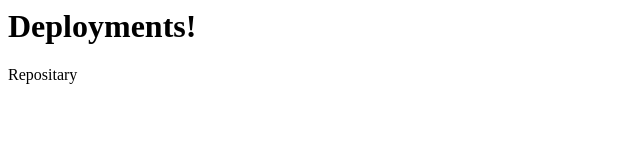
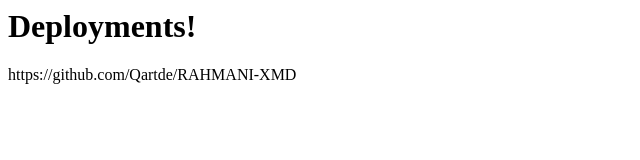
Before and after one commit to Qartey/Qart_Md1, a plain HTML site: page index.html in a window 1280 px wide. Shown: the whole page, without its empty margins (0-640 px from the left). Drawn offline with Linux system fonts and the light colour scheme.

Commit message:
Update index.html

```diff
--- a/index.html
+++ b/index.html
@@ -5,6 +5,6 @@
   </head>
   <body>
     <h1>Deployments!</h1>
-    <p>Repositary</p>
+    <p>https://github.com/Qartde/RAHMANI-XMD</p>
   </body>
 </html>
```
